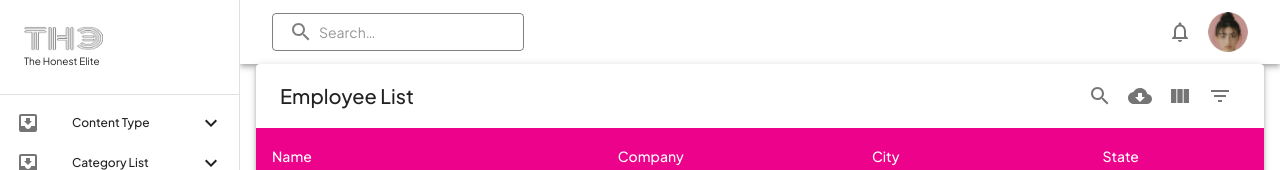
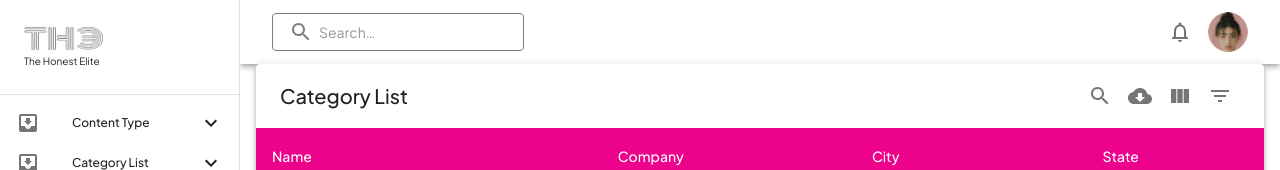
Before and after one commit to hasibulmahi/honest-elite-dashboard, a Next.js app: page / in a window 1280 px wide. Shown: the top 170 px of the page. Built offline with nearby package versions, Linux system fonts and the light colour scheme.

Commit message:
Update table.component.js

```diff
--- a/components/table/table.component.js
+++ b/components/table/table.component.js
@@ -75,7 +75,7 @@ function DataTables(props) {
 
   return (
     <MUIDataTable
-      title={"Employee List"}
+      title={"Category List"}
       data={data}
       columns={columns}
       options={{
```
